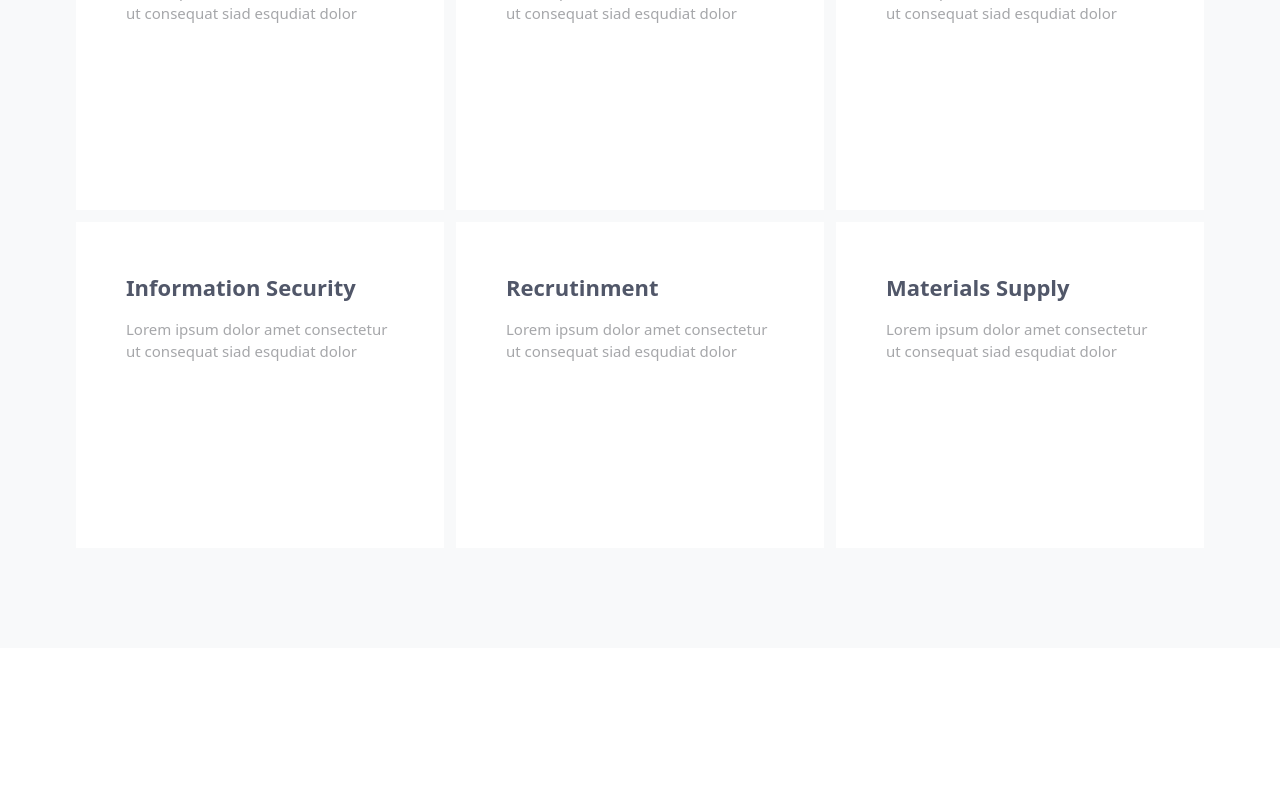
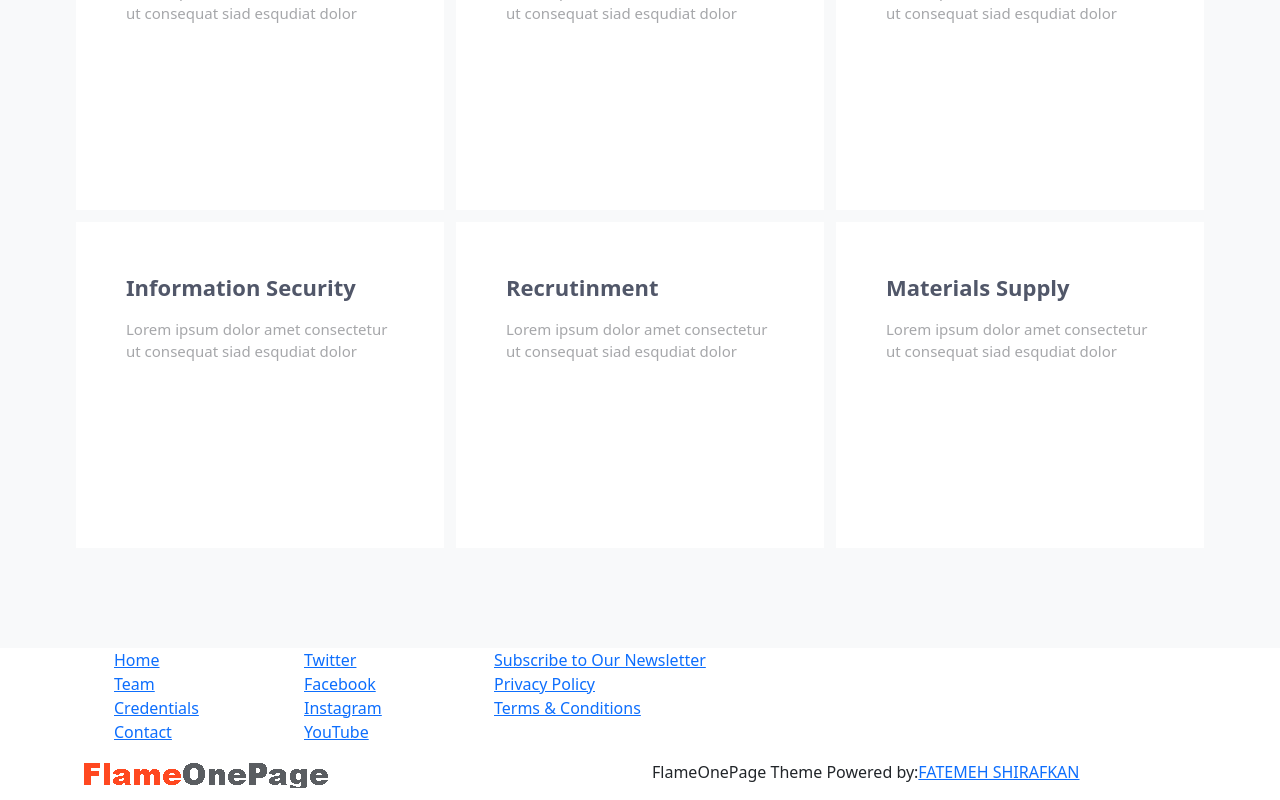
Before and after one commit to Fatemeh-Shirafkan/FirstReactProject, a React (Vite) app: page / in a window 1280 px wide. Shown: the part 3265-4065 px from the top of the page. Before the commit the page ends 3913 px from the top, so only its background shows below. Built offline with nearby package versions, Linux system fonts and the light colour scheme.

Commit message:
Creating the structure of the Footer

```diff
--- a/src/components/Footer/Footer.jsx
+++ b/src/components/Footer/Footer.jsx
@@ -5,7 +5,41 @@ export default function Footer() {
   return (
     <section>
       <div className='container'>
-
+        <div className='row'>
+          <div className='col-2'>
+            <ul>
+              <li><a href="#">Home</a></li>
+              <li><a href="#">Team</a></li>
+              <li><a href="#">Credentials</a></li>
+              <li><a href="#">Contact</a></li>
+            </ul>
+          </div>
+          <div className='col-2'>
+            <ul>
+              <li><a href="#">Twitter</a></li>
+              <li><a href="#">Facebook</a></li>
+              <li><a href="#">Instagram</a></li>
+              <li><a href="#">YouTube</a></li>
+            </ul>
+          </div>
+          <div className='col-3'>
+            <ul>
+              <li><a href="#">Subscribe to Our Newsletter</a></li>
+              <li><a href="#">Privacy Policy</a></li>
+              <li><a href="#">Terms & Conditions</a></li>
+            </ul>
+          </div>
+        </div>
+        <div className='row'>
+          <div className='col-6'>
+            <img src="./public/Logo/logo-dark.png" alt="" />
+          </div>
+          <div className='col-6'>
+            <p>FlameOnePage Theme Powered by:
+              <a href="">FATEMEH SHIRAFKAN</a>
+            </p>
+          </div>
+        </div>
       </div>
     </section>
   )
--- a/src/components/Services/Services.jsx
+++ b/src/components/Services/Services.jsx
@@ -12,24 +12,24 @@ import ServicesBox from './ServicesBox.jsx'
 export default function Services() {
 
     let ServicesBoxInfo = [
-        {title:'Company Formation', description:'Lorem ipsum dolor amet consectetur ut consequat siad esqudiat dolor', },
-        {title:'Stuff Management', description:'Lorem ipsum dolor amet consectetur ut consequat siad esqudiat dolor', },
-        {title:'KPI Optimization', description:'Lorem ipsum dolor amet consectetur ut consequat siad esqudiat dolor', },
-        {title:'Information Security', description:'Lorem ipsum dolor amet consectetur ut consequat siad esqudiat dolor', },
-        {title:'Recrutinment', description:'Lorem ipsum dolor amet consectetur ut consequat siad esqudiat dolor', },
-        {title:'Materials Supply', description:'Lorem ipsum dolor amet consectetur ut consequat siad esqudiat dolor', },
+        {title:'Company Formation', description:'Lorem ipsum dolor amet consectetur ut consequat siad esqudiat dolor', icon: 'laboratory' },
+        {title:'Stuff Management', description:'Lorem ipsum dolor amet consectetur ut consequat siad esqudiat dolor',icon:' laboratory' },
+        {title:'KPI Optimization', description:'Lorem ipsum dolor amet consectetur ut consequat siad esqudiat dolor',icon: 'laboratory' },
+        {title:'Information Security', description:'Lorem ipsum dolor amet consectetur ut consequat siad esqudiat dolor',icon: 'laboratory' },
+        {title:'Recrutinment', description:'Lorem ipsum dolor amet consectetur ut consequat siad esqudiat dolor',icon:' laboratory' },
+        {title:'Materials Supply', description:'Lorem ipsum dolor amet consectetur ut consequat siad esqudiat dolor',icon: 'laboratory' },
     ]
 
   return (
     <section className='Services_sct bg-light'>
         <div className='container'>
             <div className='row'>
-                <ServicesBox {...ServicesBoxInfo[0]}/>
-                <ServicesBox {...ServicesBoxInfo[1]}/>
+                <ServicesBox  {...ServicesBoxInfo[0]}/>
+                <ServicesBox  {...ServicesBoxInfo[1]}/>
                 <ServicesBox {...ServicesBoxInfo[2]}/>
                 <ServicesBox {...ServicesBoxInfo[3]}/>
                 <ServicesBox {...ServicesBoxInfo[4]}/>
-                <ServicesBox {...ServicesBoxInfo[5]}/>
+                <ServicesBox  {...ServicesBoxInfo[5]}/>
             </div>
         </div>
     </section>
--- a/src/components/Services/ServicesBox.jsx
+++ b/src/components/Services/ServicesBox.jsx
@@ -1,11 +1,11 @@
 import React from 'react'
 import './Services.css'
 
-// import laboratory from '../../../public/Icons/ServicesBox/laboratory.jsx'
-// import noteBook from '../../../public/Icons/ServicesBox/noteBook.jsx'
-// import medal from '../../../public/Icons/ServicesBox/medal.jsx'
-// import clock from '../../../public/Icons/ServicesBox/clock.jsx'
-// import phone from '../../../public/Icons/ServicesBox/phone.jsx'
+// import laboratory from '/public/Icons/ServicesBox/laboratory.jsx'
+// import noteBook from '/public/Icons/ServicesBox/noteBook.jsx'
+// import medal from '/public/Icons/ServicesBox/medal.jsx'
+// import clock from '/public/Icons/ServicesBox/clock.jsx'
+// import phone from '/public/Icons/ServicesBox/phone.jsx'
 
 
 export default function ServicesBox({title, description, icon}) {
@@ -13,7 +13,7 @@ export default function ServicesBox({title, description, icon}) {
     <div className='col-sm-6 col-md-4 service'>
         <div className="service_box" >
             <div class="vservice_box_icon">
-                {icon}
+                {/* {icon} */}
             </div>
             <div className="service_box_info">
                 <h3 className="service_box_info_title">{title}</h3>
```
